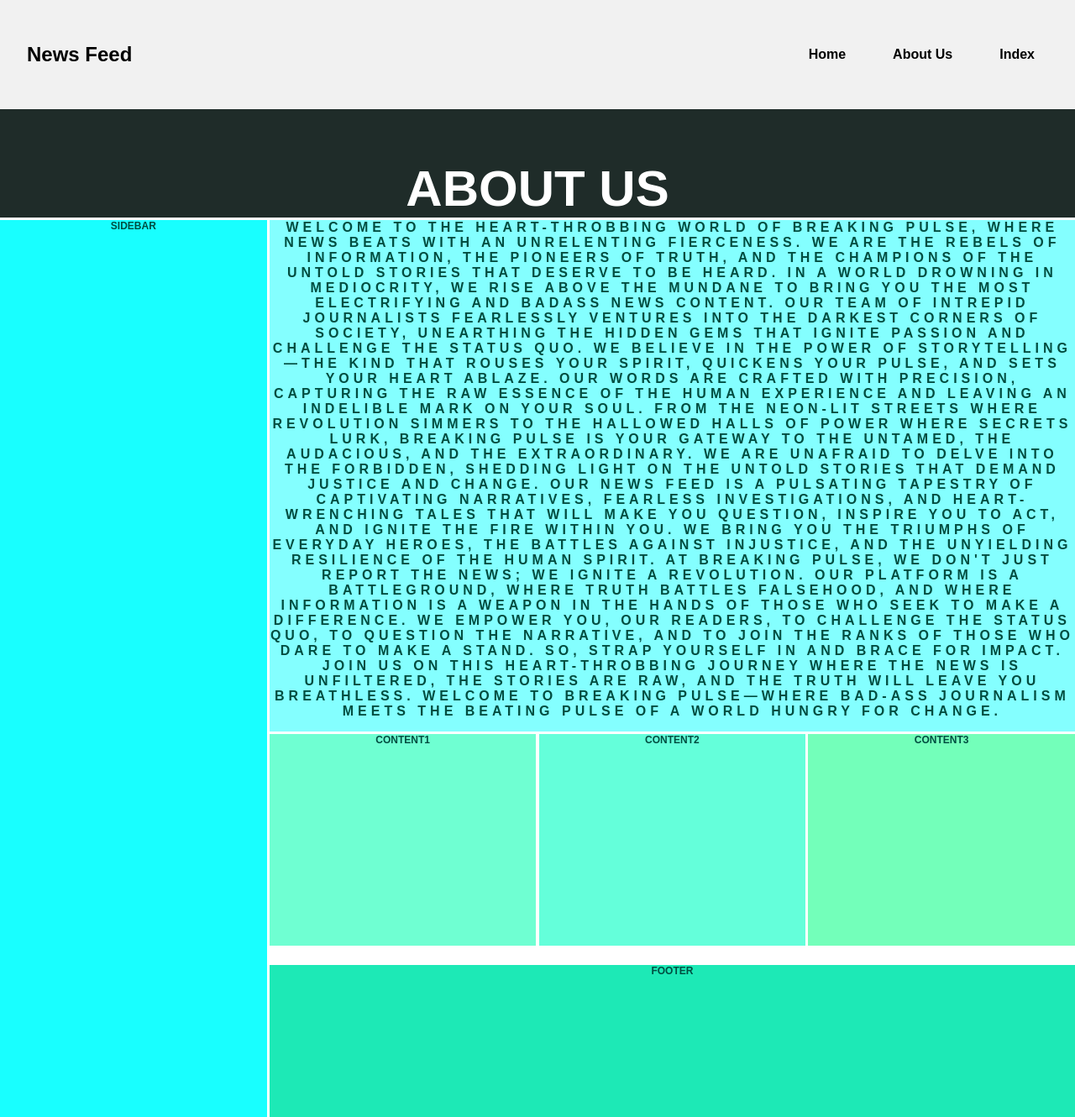
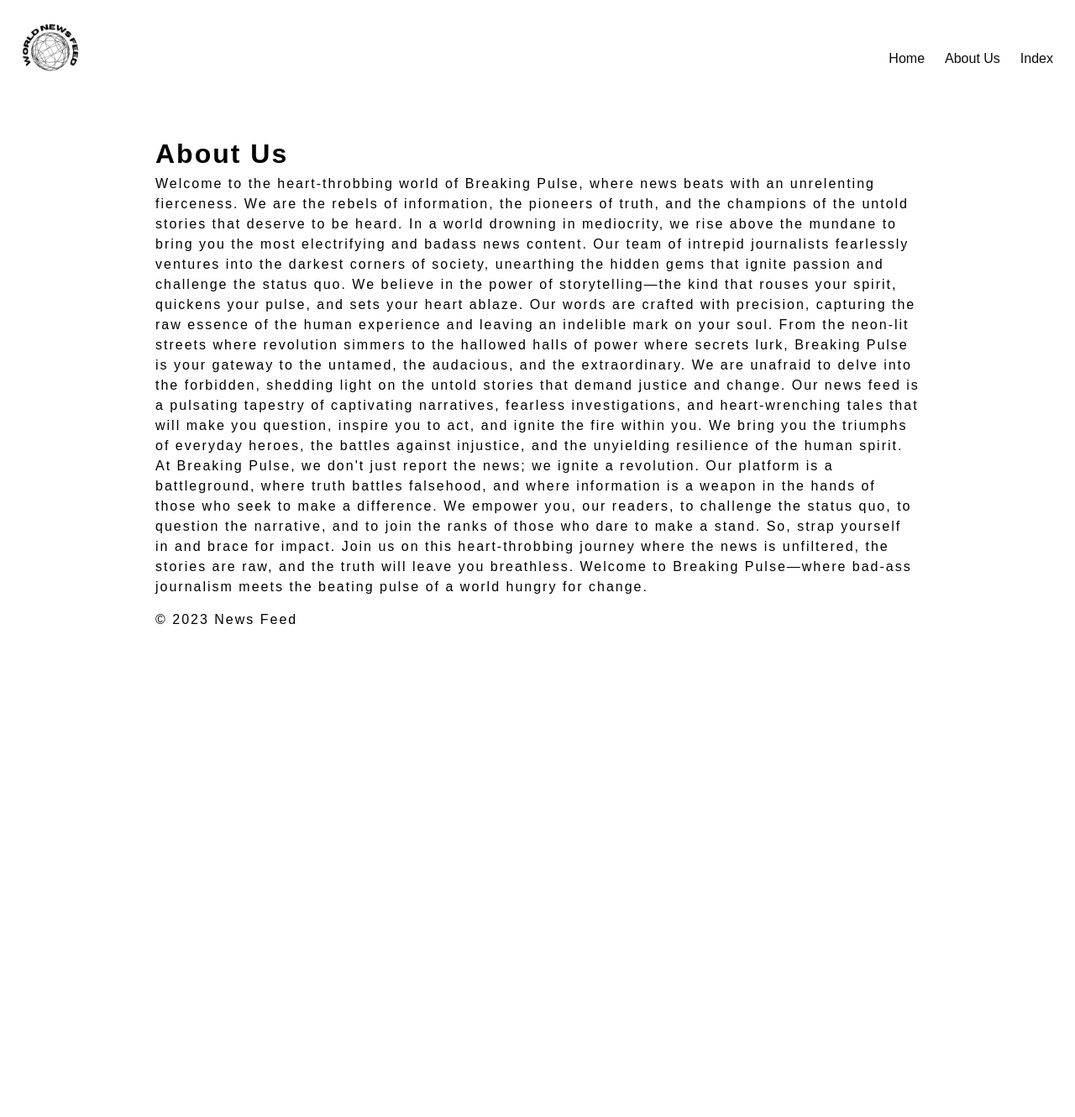
Before and after one commit to jred9501/newsletter, a Next.js app: page /about in a window 1280 px wide. Shown: the whole page at 84% size. After the commit the page ends 800 px from the top, so only its background shows below. Built offline with nearby package versions, Linux system fonts and the light colour scheme.

Commit message:
looks good

```diff
--- a/components/Navbar.js
+++ b/components/Navbar.js
@@ -1,7 +1,7 @@
 import Link from "next/link";
 import Image from "next/image";
 import React, { useState } from "react";
-import Logo from "./Logo";
+import logo from "../public/logo2.png";
 import NavItem from "./NavItem";
 
 const MENU_LIST = [
@@ -17,7 +17,13 @@ const Navbar = () => {
     <header>
       <nav className={`nav1`}>
         <Link href={"/"}>
-          <h1 className="logo">News Feed</h1>
+        <Image
+          className="logo"
+              src={ logo }
+              alt="My Image"
+              // width={200}
+              // height={200}
+            />
         </Link>
         <div
           onClick={() => setNavActive(!navActive)}
--- a/pages/about.js
+++ b/pages/about.js
@@ -39,11 +39,8 @@ function About() {
         journalism meets the beating pulse of a world hungry for change.
         </p>
       </div>
-      <div id="sidebar">Sidebar</div>
-      <div id="content1">Content1</div>
-      <div id="content2">Content2</div>
-      <div id="content3">Content3</div>
-      <footer>Footer</footer>
+
+      <footer>&copy; 2023 News Feed</footer>
     </div>
   );
 }
--- a/pages/index.js
+++ b/pages/index.js
@@ -12,7 +12,7 @@ export default function Home() {
    <Image src={image} className="header-img img img-responsive" alt="..."  />
     </div>
 
-      <footer>Footer Content</footer>
+      <footer>&copy; 2023 News Feed</footer>
 
       <style jsx>{`
         main {
--- a/styles/globals.css
+++ b/styles/globals.css
@@ -1,9 +1,17 @@
+:root{
+  --main-color: white;
+  --accent-color: white;
+  --back-ground-color: white;
+}
+
+
 html,
 body {
   padding: 0;
   margin: 0;
   font-family: Inter, -apple-system, BlinkMacSystemFont, Segoe UI, Roboto,
     Oxygen, Ubuntu, Cantarell, Fira Sans, Droid Sans, Helvetica Neue, sans-serif;
+    background-color: var(--back-ground-color);
 }
 
 a {
@@ -55,10 +63,11 @@ header {
 }
 .nav1 {
   display: flex;
-  padding: 16px;
+  padding: 10px;
   justify-content: space-between;
   align-items: center;
-  background-color: #f1f1f1;
+  background-color: var(--accent-color);
+  /* box-shadow: 0px 1px 11px 0px black; */
 }
 
 .nav1>a:hover{
@@ -89,7 +98,10 @@ header {
   padding: 24px 16px;
   transition: all 0.2s;
   min-height: calc(100vh - 60px);
-  background-color: #f1f1f1;
+  background-color: var(--accent-color);
+  /* box-shadow: 0px 1px 11px 0px black; */
+  color: rgb(12, 12, 12);
+  border-radius: 0% 0% 77% 67%
 }
 .nav__menu-list.active {
   right: 0;
@@ -134,9 +146,6 @@ header {
     transition: all 0.2s;
   }
 
-
-
-
   .nav__link:hover:before {
     width: 100%;
   }
@@ -147,7 +156,22 @@ header {
   height: auto;
 }
 
+.source-link{
+  font-size: 30px;
+  font-weight: bold;
+  color: #131212;
+  font-family: serif;
+}
+.source-link:hover{
+ transform: scale(1.1);
+}
 
+.logo {
+  width: 100px;
+  border-radius: 50%;
+  height: auto;
+  /* margin-bottom: 20px; */
+}
 
 
 /* Grid stuff */
@@ -158,13 +182,34 @@ header {
 }
 
 .home-page-header {
-  background-color: #f2f2f2;
+  display: flex;
+  justify-content: center;
+  align-items: center;
+  background-color: var(--accent-color);
   height: 100px;
+  /* box-shadow: 0px 1px 11px 0px black; */
+}
+
+.home-page-header h1{
+  font-size: 50px;
+  font-weight: bold;
+  color: #0c0202;
+  font-family: serif;
 }
 
 main {
   margin-top: 20px;
 }
+
+.news-field {
+  display: block;
+  height: auto;
+  width: 100%;
+  background-color: white;
+  padding: 20px;
+  /* box-shadow: 0px 1px 11px 0px black; */
+}
+
 
 h3 {
   font-size: 24px;
@@ -196,105 +241,23 @@ img {
   margin-bottom: 20px;
 }
 
-footer {
-  background-color: #f2f2f2;
+.footer {
+  height: 20em;
+  background-color: white;
   padding: 10px;
   text-align: center;
 }
 
 
 /* About Us page stuff */
-
-
 .container2 {
-  display: grid;
-  height: 150vh;
-  width: 100%;
-  grid-template-columns: 1fr 1fr 1fr 1fr;
-  grid-template-rows: 0.2fr 1.5fr 1.2fr 0.8fr;
-  grid-template-areas:
-    "head head head head"
-    "sidebar main main main"
-    "sidebar content1 content2 content3"
-    "sidebar footer footer footer";
-  grid-gap: 0.2rem;
-  font-weight: 800;
-  text-transform: uppercase;
-  font-size: 12px;
-  color: #004d40;
-  text-align: center;
+  max-width: 950px;
+  margin: 0 auto;
+  padding: 20px;
+  letter-spacing: 2px;
+  line-height: 1.5;
 }
 
-.about-us-wrapper{
-  background: #1f2c29;
-  grid-area: head;
-  border-radius: var(--main-radius);
-  padding-top: var(--main-padding);
-}
-
-.about-us-wrapper h1{
-  color: white;
-  font-size: 5em;
-  text-align: center;
-  padding-top: 1em;
-}
-
-
-.about-main {
-  background: #84ffff;
-  grid-area: main;
-  border-radius: var(--main-radius);
-  padding-top: var(--main-padding);
-  letter-spacing: 5px;
-  display: flex;
-  justify-content: center;
-
-}
-
-#sidebar {
-  background: #18ffff;
-  grid-area: sidebar;
-  border-radius: var(--main-radius);
-  padding-top: var(--main-padding);
-}
-
-#content1 {
-  background: #6fffd2;
-  grid-area: content1;
-  border-radius: var(--main-radius);
-  padding-top: var(--main-padding);
-}
-
-#content2 {
-  background: #64ffda;
-  grid-area: content2;
-  border-radius: var(--main-radius);
-  padding-top: var(--main-padding);
-}
-
-#content3 {
-  background: #73ffba;
-  grid-area: content3;
-  border-radius: var(--main-radius);
-  padding-top: var(--main-padding);
-}
-
-footer {
-  background: #1de9b6;
-  grid-area: footer;
-  border-radius: var(--main-radius);
-  padding-top: var(--main-padding);
-  height: 100%;
-}
-
-a {
-  text-align: center;
-  display: block;
-  font-family: inherit;
-  text-decoration: none;
-  font-weight: bold;
-  margin: 1rem;
-}
 
 @media only screen and (max-width: 550px) {
   .container {
```
Also changed, not shown: pages/home.js (+35 -7 lines), public/logo.png (added), public/logo2.png (added).
